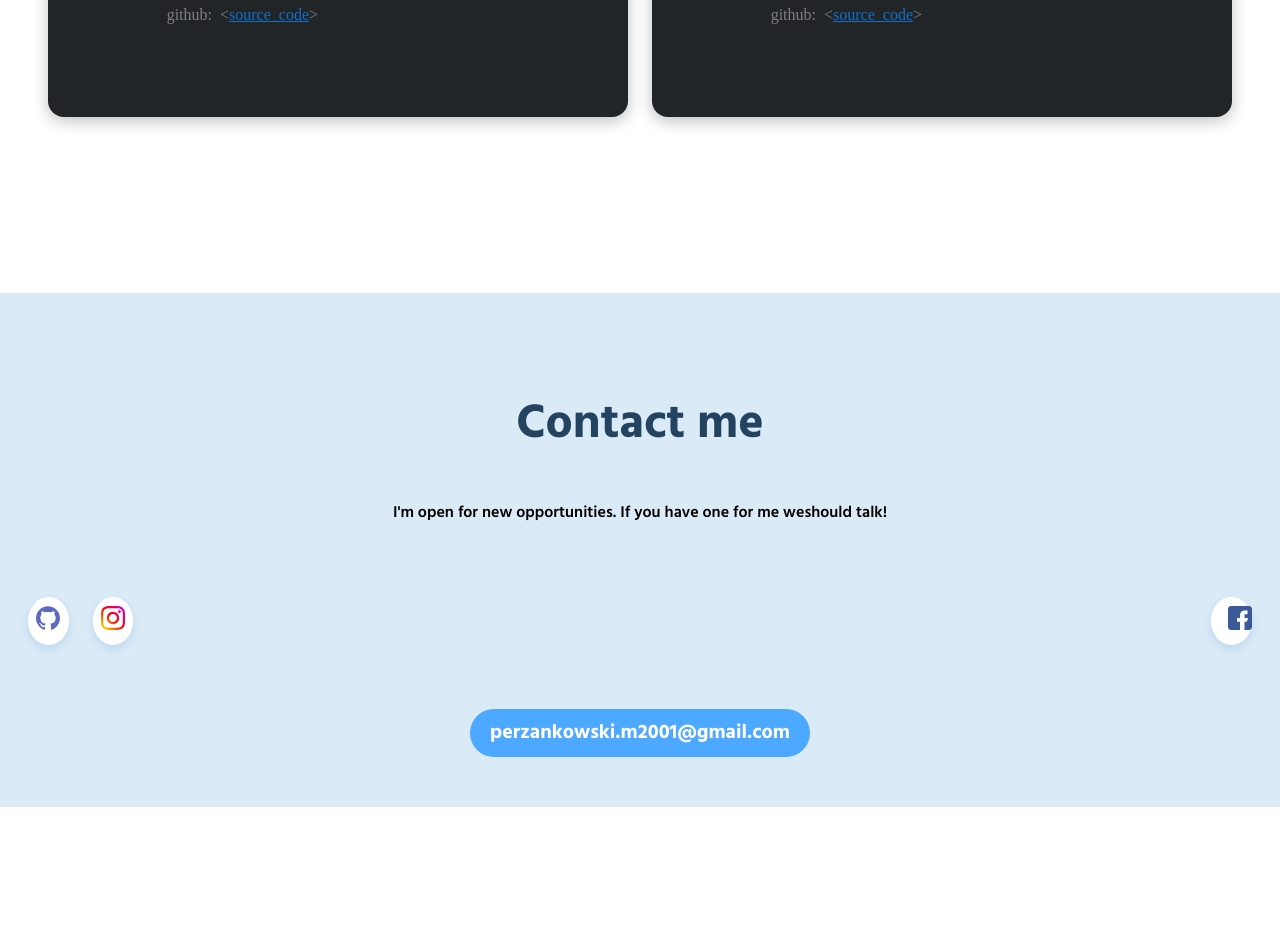
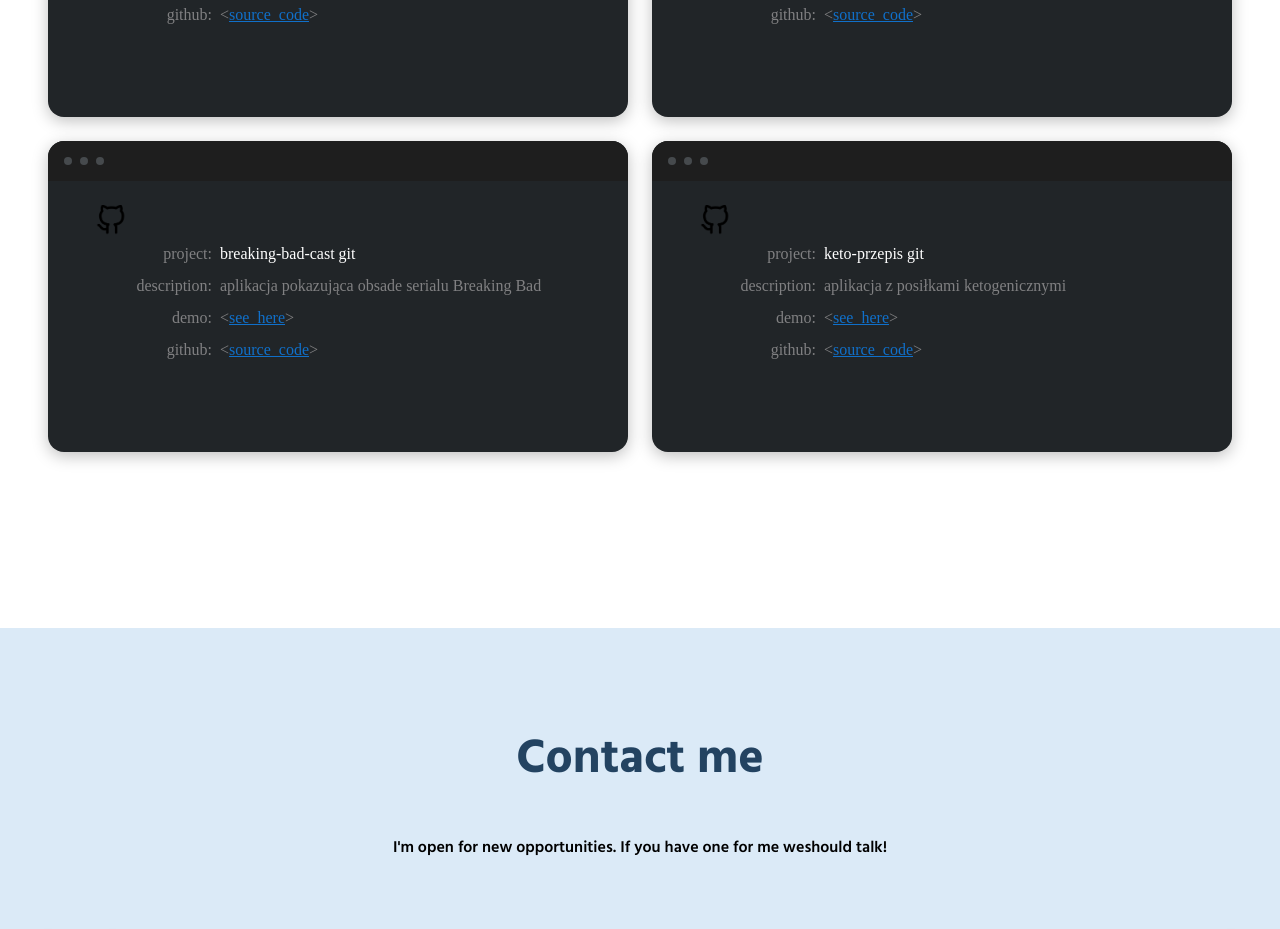
Before and after one commit to nazrep/nazrep.github.io, a website built with Parcel: page src/index.html in a window 1280 px wide. Shown: the part 2108-3037 px from the top of the page. Before the commit the page ends 2915 px from the top, so only its background shows below. Built offline with nearby package versions, Linux system fonts and the light colour scheme.

Commit message:
project section update

```diff
--- a/src/index.html
+++ b/src/index.html
@@ -159,7 +159,8 @@
                     </p>
                     <p class="project__grid project__grid--description ">
                         <span class="project__label ">demo:</span><span>&lt;<a class="project__link "
-                                                                               title="youtube-clone - demo " href="https://github.com/nazrep/youtube-clone">see_here</a>&gt;</span>
+                                                                               title="youtube-clone - demo "
+                                                                               href="https://github.com/nazrep/youtube-clone">see_here</a>&gt;</span>
                     </p>
                     <p class="project__grid  project__grid--description">
                         <span class="project__label ">github:</span><span>&lt;<a class="project__link "
@@ -168,6 +169,65 @@
                     </p>
                 </div>
             </article>
+            <article class="project ">
+
+                <div class="project__window ">
+                    <span class="project__circle "></span>
+                    <span class="project__circle "></span>
+                    <span class="project__circle "></span>
+                </div>
+                <div class="project__content ">
+                    <img src="./assets/img/github.png " style="width:30px; " alt="github icon ">
+                    <h3 class="project__grid project__title ">
+
+                        <span class="project__label ">project:</span>
+                        <span class="project__label__name ">breaking-bad-cast git</span>
+                    </h3>
+                    <p class="project__grid project__grid--description">
+                        <span class="project__label ">description:</span><span>aplikacja pokazująca obsade serialu Breaking Bad</span></span>
+                    </p>
+                    <p class="project__grid project__grid--description ">
+                        <span class="project__label ">demo:</span><span>&lt;<a class="project__link "
+                                                                               title="breaking-bad-cast - demo "
+                                                                               href="https://github.com/nazrep/breaking-bad-cast">see_here</a>&gt;</span>
+                    </p>
+                    <p class="project__grid  project__grid--description">
+                        <span class="project__label ">github:</span><span>&lt;<a class="project__link "
+                                                                                 title="breaking-bad-cast - code "
+                                                                                 href="https://github.com/nazrep/breaking-bad-cast">source_code</a>&gt;</span>
+                    </p>
+                </div>
+            </article>
+            <article class="project ">
+
+                <div class="project__window ">
+                    <span class="project__circle "></span>
+                    <span class="project__circle "></span>
+                    <span class="project__circle "></span>
+                </div>
+                <div class="project__content ">
+                    <img src="./assets/img/github.png " style="width:30px; " alt="github icon ">
+                    <h3 class="project__grid project__title ">
+
+                        <span class="project__label ">project:</span>
+                        <span class="project__label__name ">keto-przepis git</span>
+                    </h3>
+                    <p class="project__grid project__grid--description">
+                        <span class="project__label ">description:</span><span>aplikacja z posiłkami ketogenicznymi</span></span>
+                    </p>
+                    <p class="project__grid project__grid--description ">
+                        <span class="project__label ">demo:</span><span>&lt;<a class="project__link "
+                                                                               title="keto-przepis - demo "
+                                                                               href="https://github.com/nazrep/keto-przepis">see_here</a>&gt;</span>
+                    </p>
+                    <p class="project__grid  project__grid--description">
+                        <span class="project__label ">github:</span><span>&lt;<a class="project__link "
+                                                                                 title="keto-przepis - code "
+                                                                                 href="https://github.com/nazrep/keto-przepis">source_code</a>&gt;</span>
+                    </p>
+                </div>
+            </article>
+
         </div>
     </section>
     <section class="contact " id="contact ">
```
